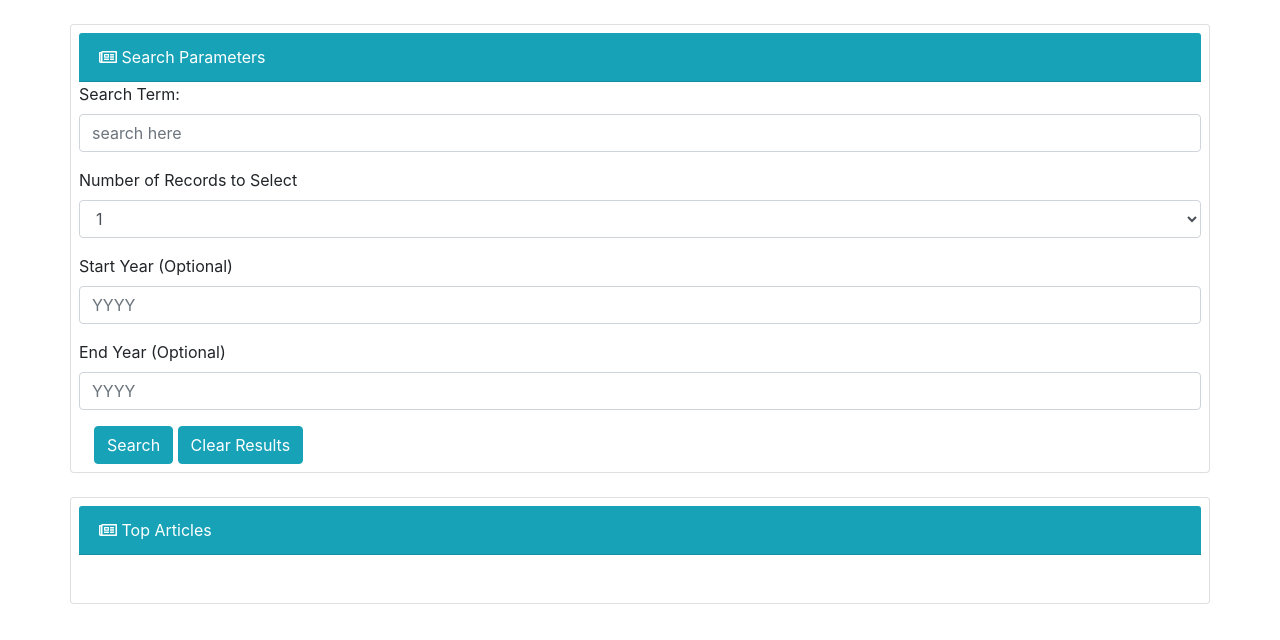
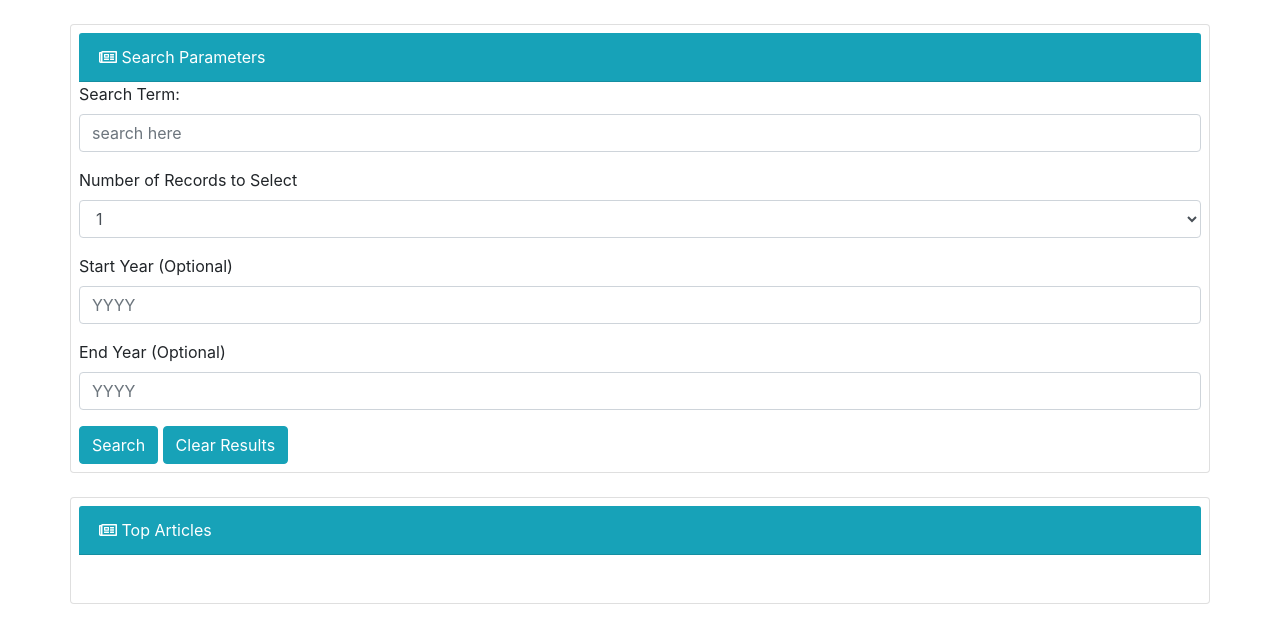
Before and after one commit to arunav1101/NYT, a plain HTML site: page index.html in a window 1280 px wide. Shown: the part 74-714 px from the top of the page. Drawn offline with nearby package versions, Linux system fonts and the light colour scheme.

Commit message:
fix issue

```diff
--- a/index.html
+++ b/index.html
@@ -13,6 +13,7 @@
   <!-- Font Awesome -->
   <link rel="stylesheet" href="https://use.fontawesome.com/releases/v5.7.2/css/all.css" integrity="sha384-fnmOCqbTlWIlj8LyTjo7mOUStjsKC4pOpQbqyi7RrhN7udi9RwhKkMHpvLbHG9Sr"
     crossorigin="anonymous">
+  </head>
 
 <body>
   <div class="container">
@@ -28,7 +29,7 @@
         <div class="card-header bg-info text-white">
           <i class="far fa-newspaper"></i>&nbsp;Search Parameters
         </div>
-        <!-- <form> -->
+        <form>
           <div class="form-group">
             <label for="searchTerm">Search Term:</label>
             <input type="text" class="form-control" id="searchTerm" aria-describedby="searchTerm" placeholder="search here">
@@ -56,11 +57,9 @@
             <label for="endYear">End Year (Optional)</label>
             <input type="text" class="form-control" id="endYear" aria-describedby="endYear" placeholder="YYYY">
           </div>
-        <div class="col-md-8">
-        <button type ="button" class="btn btn-info" id="searchButton">Search</button>
-        <button class="btn btn-info" id="clearBtn">Clear Results</button>
-        </div>
-        <!-- </form> -->
+          <button type="button" class="btn btn-info" id="searchButton">Search</button>
+          <button type="button" class="btn btn-info" id="clearBtn">Clear Results</button>
+        </form>
       </div>
     </div>
 
```
Lines whose indentation alone changed are shown as unchanged.
